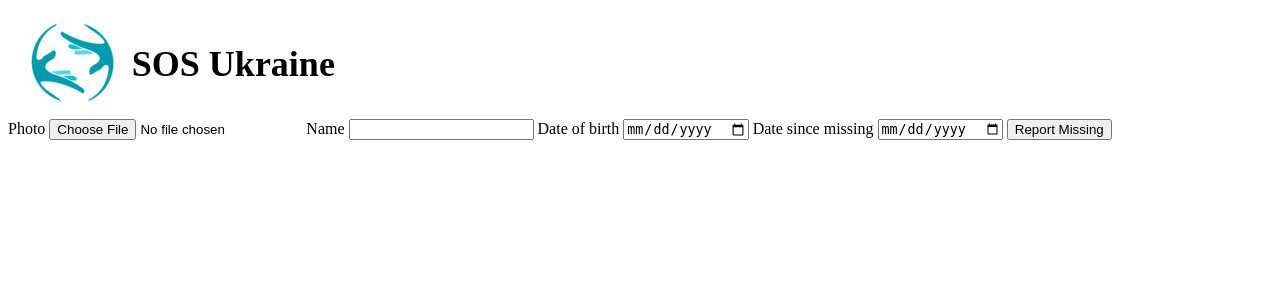
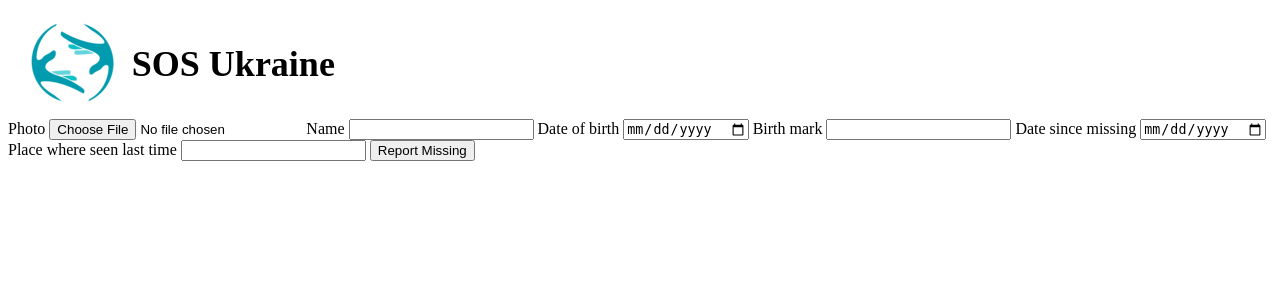
Before and after one commit to mananjain02/support-ukraine, a Django app: page /lost-and-found/report-missing in a window 1280 px wide. Shown: the top 300 px of the page. Run offline with Django 4.2, Linux system fonts and the light colour scheme; parts of the project's set-up code (start-up, migrations or seed data) failed here and were passed over.

Commit message:
successfully added report-missing

```diff
--- a/lost_and_found/templates/lost_and_found/report_missing.html
+++ b/lost_and_found/templates/lost_and_found/report_missing.html
@@ -13,12 +13,12 @@
         <input type="text" name="name" required>
         <label>Date of birth</label>
         <input type="date" name="date_of_birth" required>
-        <!-- <label>Birth mark</label>
-        <input type="text" name="birth_mark"> -->
+        <label>Birth mark</label>
+        <input type="text" name="birth_mark">
         <label>Date since missing</label>
         <input type="date" name="date_missing" required>
-        <!-- <label>Place where seen last time</label>
-        <input type="text" name="place_seen_last" required> -->
+        <label>Place where seen last time</label>
+        <input type="text" name="place_seen_last_time" required>
         <button>Report Missing</button>
     </form>
 {% endblock %}
--- a/lost_and_found/views.py
+++ b/lost_and_found/views.py
@@ -20,8 +20,17 @@ class LostAndFoundView(View):
         pass
 
 
-class ReportMissingView(CreateView):
-    model = MissingPerson
-    template_name = 'lost_and_found/report_missing.html'
-    success_url = '/lost-and-found/'
-    fields = "__all__"
+class ReportMissingView(View):
+    def get(self, request):
+        return render(request, 'lost_and_found/report_missing.html')
+
+    def post(self, request):
+        missing_person = MissingPerson()
+        missing_person.name = request.POST['name']
+        missing_person.date_of_birth = request.POST['date_of_birth']
+        missing_person.date_missing = request.POST['date_missing']
+        missing_person.image = request.FILES['image']
+        missing_person.birth_mark = request.POST['birth_mark']
+        missing_person.place_seen_last_time = request.POST['place_seen_last_time']
+        missing_person.save()
+        return HttpResponseRedirect(reverse('lost_and_found'))
```
Also changed, not shown: uploads/missing_people_images/IMG_4307.JPG (added), uploads/missing_people_images/IMG_4307_R2sh1gl.JPG (added), uploads/missing_people_images/bhavyaMask.jpeg (added).
